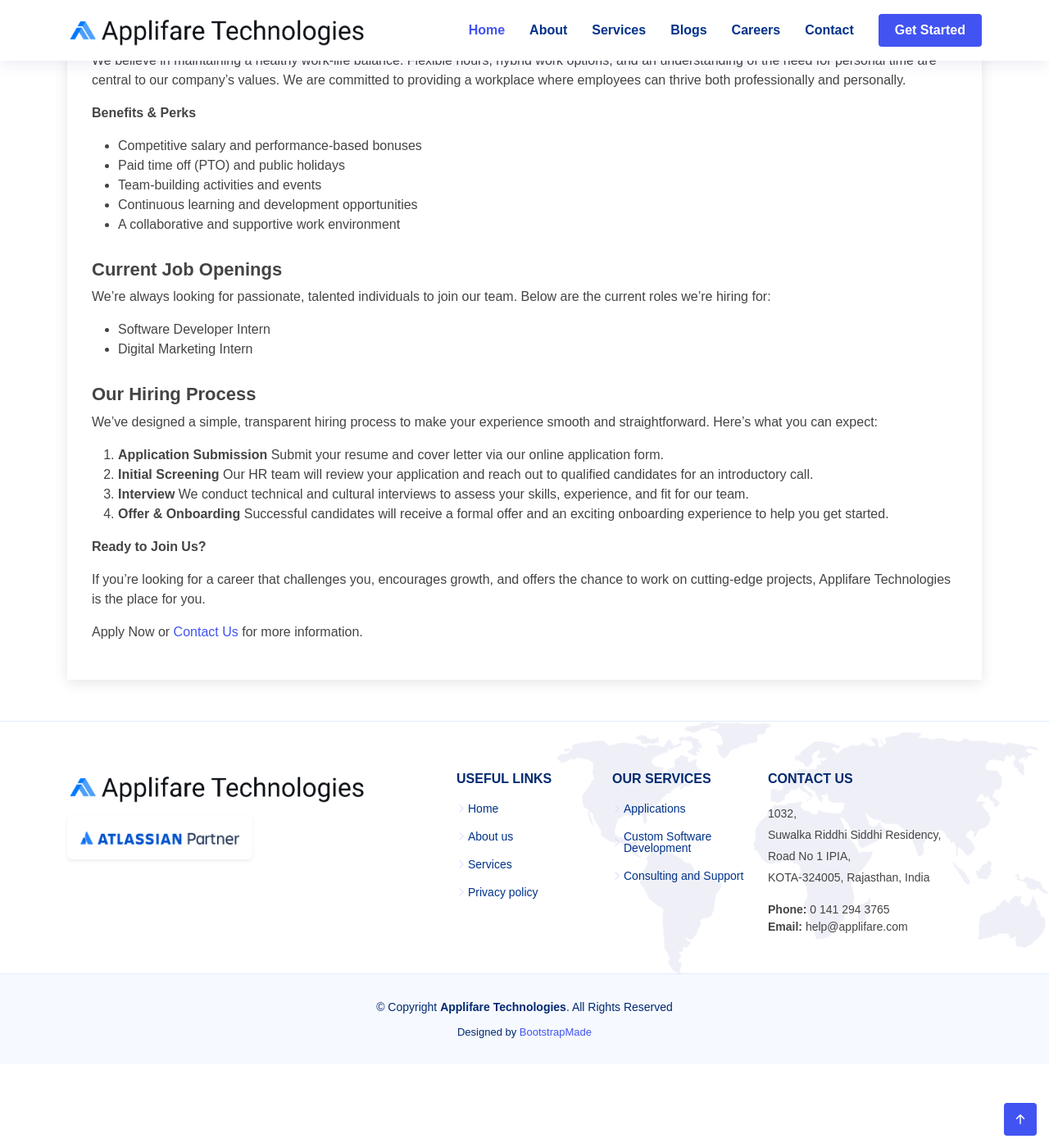
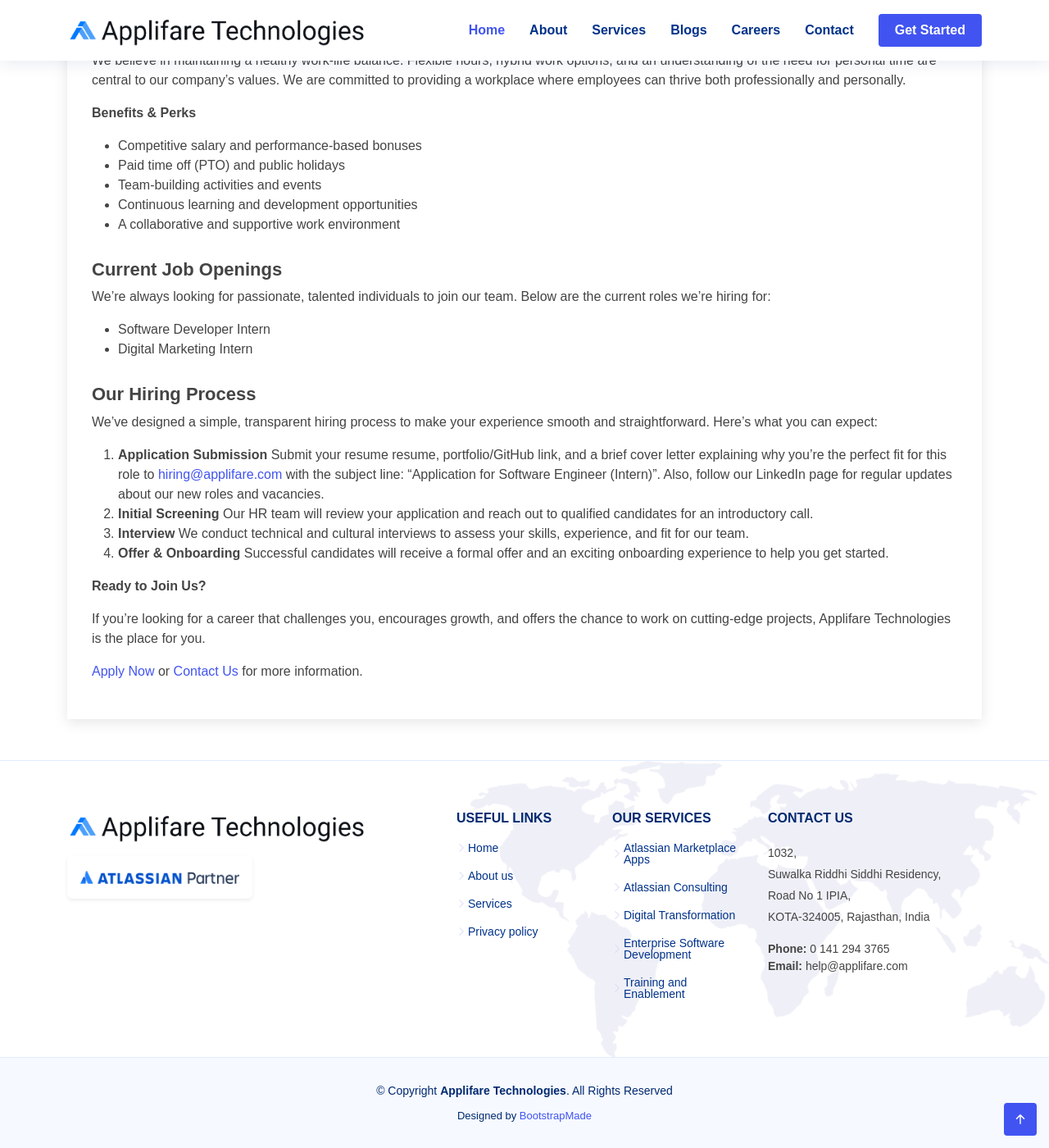
Before and after one commit to Applifare/website, a Jekyll site: the page built from careers.markdown, in a window 1280 px wide and 1400 px high, scrolled down 638 px. Shown: the whole window at 82% size. Built offline with Jekyll 4.4.1, drawn with Linux system fonts in a browser that asks for light colours.

Commit message:
Update forms

```diff
--- a/_includes/footer.html
+++ b/_includes/footer.html
@@ -41,19 +41,21 @@
           <h4>Useful Links</h4>
           <ul>
             <li><i class="bi bi-chevron-right"></i> <a href="{{site.baseurl}}/#">Home</a></li>
-            <li><i class="bi bi-chevron-right"></i> <a href="{{site.baseurl}}/#about">About us</a></li>
+            <li><i class="bi bi-chevron-right"></i> <a href="{{site.baseurl}}/about">About us</a></li>
             <li><i class="bi bi-chevron-right"></i> <a href="{{site.baseurl}}/#services">Services</a></li>
             <!-- <li><i class="bi bi-chevron-right"></i> <a href="#">Terms of service</a></li> -->
-            <li><i class="bi bi-chevron-right"></i> <a href="#">Privacy policy</a></li>
+            <li><i class="bi bi-chevron-right"></i> <a href="https://applifare.atlassian.net/wiki/x/AYC5Aw" target="_blank">Privacy policy</a></li>
           </ul>
         </div>
 
         <div class="col-lg-2 col-6 footer-links">
           <h4>Our Services</h4>
           <ul>
-            <li><i class="bi bi-chevron-right"></i> <a href="{{site.baseurl}}/#services">Applications</a></li>
-            <li><i class="bi bi-chevron-right"></i> <a href="{{site.baseurl}}/#services">Custom Software Development</a></li>
-            <li><i class="bi bi-chevron-right"></i> <a href="{{site.baseurl}}/#services">Consulting and Support</a></li>
+            <li><i class="bi bi-chevron-right"></i> <a href="{{site.baseurl}}/marketplace-apps">Atlassian Marketplace Apps</a></li>
+            <li><i class="bi bi-chevron-right"></i> <a href="{{site.baseurl}}/atlassian-consulting">Atlassian Consulting</a></li>
+            <li><i class="bi bi-chevron-right"></i> <a href="{{site.baseurl}}/digital-transformation">Digital Transformation</a></li>
+            <li><i class="bi bi-chevron-right"></i> <a href="{{site.baseurl}}/enterprise-software-development">Enterprise Software Development</a></li>
+            <li><i class="bi bi-chevron-right"></i> <a href="{{site.baseurl}}/training-and-enablement">Training and Enablement</a></li>
           </ul>
         </div>
 
--- a/careers.markdown
+++ b/careers.markdown
@@ -43,7 +43,7 @@
 We’ve designed a simple, transparent hiring process to make your experience smooth and straightforward. Here’s what you can expect:
 
 1. **Application Submission**
-   Submit your resume and cover letter via our online application form.
+   Submit your resume resume, portfolio/GitHub link, and a brief cover letter explaining why you’re the perfect fit for this role to [hiring@applifare.com][hiring] with the subject line: "Application for Software Engineer (Intern)". Also, follow our LinkedIn page for regular updates about our new roles and vacancies.
 2. **Initial Screening**
    Our HR team will review your application and reach out to qualified candidates for an introductory call.
 3. **Interview**
@@ -55,6 +55,7 @@
 
 If you’re looking for a career that challenges you, encourages growth, and offers the chance to work on cutting-edge projects, Applifare Technologies is the place for you.
 
-Apply Now or [Contact Us][contact-us] for more information.
+[Apply Now][hiring] or [Contact Us][contact-us] for more information.
 
 [contact-us]: mailto:help@applifare.com
+[hiring]: mailto:hiring@applifare.com
```
Also changed, not shown: _includes/contact.html (+8 -2 lines).
